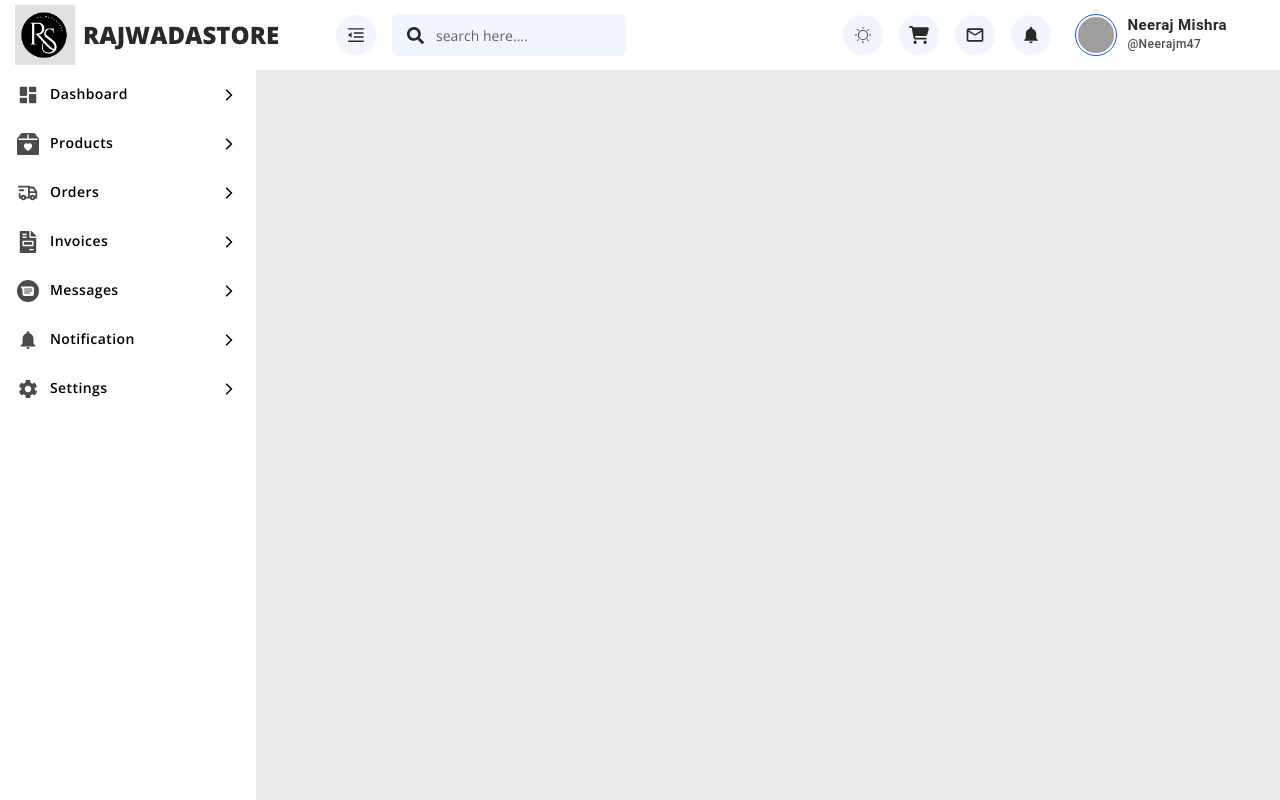
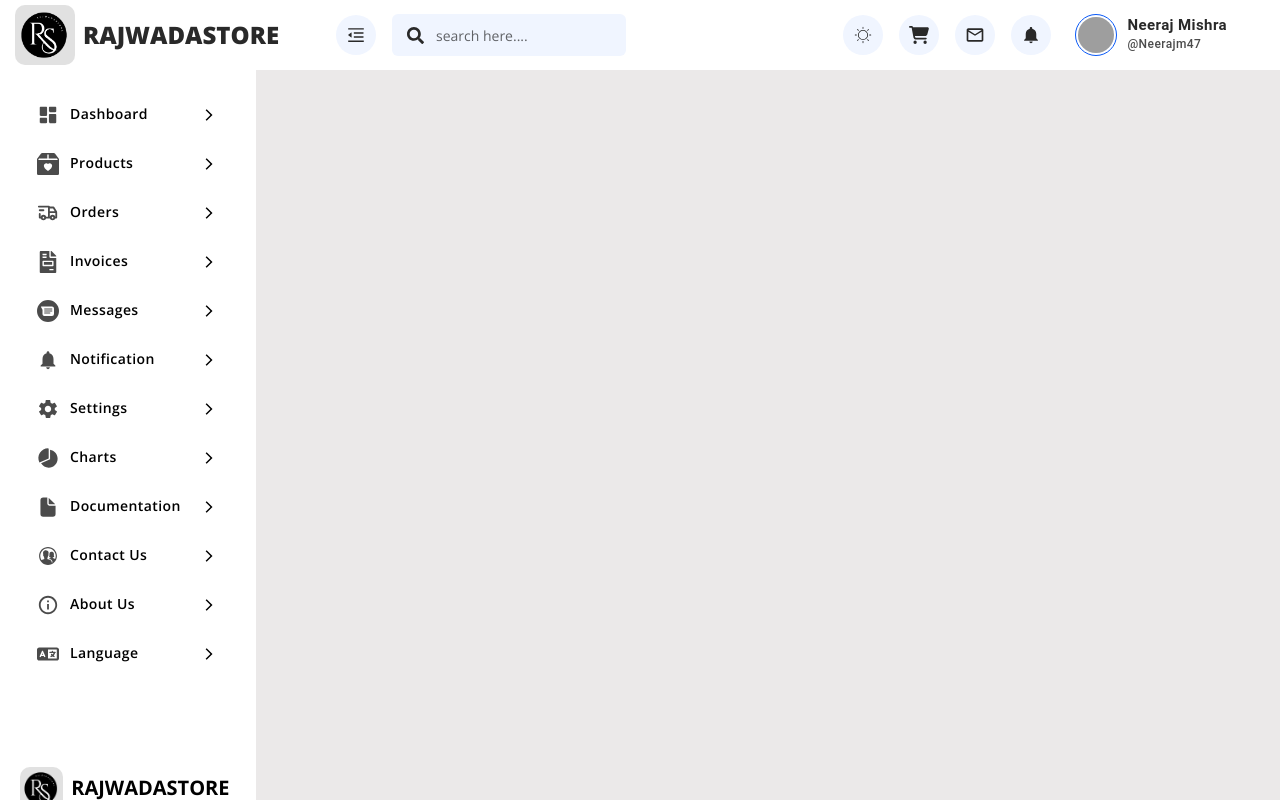
Before and after one commit to mishra-naveen-dev/admin_Dashboard, a React (Create React App) app: page / in a window 1280 px wide. Built offline with nearby package versions, Linux system fonts and the light colour scheme; grey boxes are pictures that could not be loaded.

Commit message:
sidebar features

```diff
--- a/src/App.css
+++ b/src/App.css
@@ -49,6 +49,7 @@ header .logo {
 
 header .logo img {
   width: 60px;
+  border-radius: 10px !important;
 }
 
 header .logo span {
--- a/src/components/SideBar/SideBar.css
+++ b/src/components/SideBar/SideBar.css
@@ -1,11 +1,53 @@
+.main .sidebarWrapper .sidebar {
+  display: flex;
+  flex-direction: column;
+  align-items: center;
+  padding: 20px;
+  padding-bottom: 20px !important;
+  overflow-x: auto; /* Enables horizontal scrolling */
+  white-space: nowrap; /* Prevents line breaks */
+  justify-content: space-between; /* Distributes space between items */
+  height: 100vh; /* Full height of the viewport */
+}
+
+.main .sidebarWrapper .sidebar .sidebar-logo {
+  display: flex;
+  align-items: center;
+  justify-content: center;
+  margin-top: auto; /* Pushes the logo to the bottom */
+  padding: 20px 0; /* Adds padding around the logo */
+}
+
+.main .sidebarWrapper .sidebar .sidebar-logo {
+  display: flex;
+  align-items: center;
+  justify-content: center;
+  margin-bottom: 20px;
+}
+
+.main .sidebarWrapper .sidebar .sidebar-logo img {
+  max-width: 20%; /* Decrease the width */
+  height: auto;
+  border-radius: 10px;
+}
+.main .sidebarWrapper .sidebar .sidebar-logo span {
+  text-decoration: none;
+  color: #000;
+  font-size: 20px !important;
+  font-weight: bold;
+}
 .main .sidebarWrapper .sidebar ul {
+  width: 100%;
   margin-bottom: 0px !important;
   padding-left: 0px;
 }
+
 .main .sidebarWrapper .sidebar ul li {
   list-style: none;
 }
+
 .main .sidebarWrapper .sidebar ul li button {
+  width: 100%;
   color: #000;
   text-align: left;
   justify-content: left;
--- a/src/components/SideBar/index.js
+++ b/src/components/SideBar/index.js
@@ -1,4 +1,10 @@
+import React, { useState } from "react";
 import Button from "@mui/material/Button";
+import Menu from "@mui/material/Menu";
+import MenuItem from "@mui/material/MenuItem";
+import { Link } from "react-router-dom";
+import logo from "../../assets/logo.webp";
+import "../../App.css";
 
 //icon
 import { RiDashboardFill } from "react-icons/ri";
@@ -9,13 +15,30 @@ import { IoMdSettings } from "react-icons/io";
 import { MdNotifications } from "react-icons/md";
 import { SiGooglemessages } from "react-icons/si";
 import { FaFileInvoice } from "react-icons/fa";
+import { IoIosContacts } from "react-icons/io";
+import { IoDocument } from "react-icons/io5";
+import { IoPieChartSharp } from "react-icons/io5";
+import { FaLanguage } from "react-icons/fa6";
+import { MdOutlineInfo } from "react-icons/md";
 
 const SideBar = () => {
+  const [anchorEl, setAnchorEl] = useState(null);
+  const open = Boolean(anchorEl);
+
+  const handleClick = (event) => {
+    setAnchorEl(event.currentTarget);
+  };
+
+  const handleClose = () => {
+    setAnchorEl(null);
+  };
+
   return (
     <>
       <div className="sidebar">
         <ul>
           <li>
+            <Link to="/dashboard">
               <Button className="w-100">
                 <span className="icon">
                   <RiDashboardFill />
@@ -25,8 +48,10 @@ const SideBar = () => {
                   <MdArrowForwardIos />
                 </span>
               </Button>
+            </Link>
           </li>
           <li>
+            <Link to="/products">
               <Button className="w-100">
                 <span className="icon">
                   <BsFillBox2HeartFill />
@@ -36,8 +61,10 @@ const SideBar = () => {
                   <MdArrowForwardIos />
                 </span>
               </Button>
+            </Link>
           </li>
           <li>
+            <Link to="/orders">
               <Button className="w-100">
                 <span className="icon">
                   <TbTruckDelivery />
@@ -47,8 +74,10 @@ const SideBar = () => {
                   <MdArrowForwardIos />
                 </span>
               </Button>
+            </Link>
           </li>
           <li>
+            <Link to="/invoices">
               <Button className="w-100">
                 <span className="icon">
                   <FaFileInvoice />
@@ -58,8 +87,10 @@ const SideBar = () => {
                   <MdArrowForwardIos />
                 </span>
               </Button>
+            </Link>
           </li>
           <li>
+            <Link to="/messages">
               <Button className="w-100">
                 <span className="icon">
                   <SiGooglemessages />
@@ -69,8 +100,10 @@ const SideBar = () => {
                   <MdArrowForwardIos />
                 </span>
               </Button>
+            </Link>
           </li>
           <li>
+            <Link to="/notifications">
               <Button className="w-100">
                 <span className="icon">
                   <MdNotifications />
@@ -80,8 +113,10 @@ const SideBar = () => {
                   <MdArrowForwardIos />
                 </span>
               </Button>
+            </Link>
           </li>
           <li>
+            <Link to="/settings">
               <Button className="w-100">
                 <span className="icon">
                   <IoMdSettings />
@@ -91,10 +126,94 @@ const SideBar = () => {
                   <MdArrowForwardIos />
                 </span>
               </Button>
+            </Link>
+          </li>
+          <li>
+            <Link to="/charts">
+              <Button className="w-100">
+                <span className="icon">
+                  <IoPieChartSharp />
+                </span>
+                Charts
+                <span className="arrow">
+                  <MdArrowForwardIos />
+                </span>
+              </Button>
+            </Link>
+          </li>
+          <li>
+            <Link to="/documentation">
+              <Button className="w-100">
+                <span className="icon">
+                  <IoDocument />
+                </span>
+                Documentation
+                <span className="arrow">
+                  <MdArrowForwardIos />
+                </span>
+              </Button>
+            </Link>
+          </li>
+          <li>
+            <Link to="/contact">
+              <Button className="w-100">
+                <span className="icon">
+                  <IoIosContacts />
+                </span>
+                Contact Us
+                <span className="arrow">
+                  <MdArrowForwardIos />
+                </span>
+              </Button>
+            </Link>
+          </li>
+          <li>
+            <Link to="/about">
+              <Button className="w-100">
+                <span className="icon">
+                  <MdOutlineInfo />
+                </span>
+                About us
+                <span className="arrow">
+                  <MdArrowForwardIos />
+                </span>
+              </Button>
+            </Link>
+          </li>
+          <li>
+            <Button className="w-100" onClick={handleClick}>
+              <span className="icon">
+                <FaLanguage />
+              </span>
+              Language
+              <span className="arrow">
+                <MdArrowForwardIos />
+              </span>
+            </Button>
+            <Menu
+              anchorEl={anchorEl}
+              open={open}
+              onClose={handleClose}
+              MenuListProps={{
+                "aria-labelledby": "basic-button",
+              }}
+            >
+              <MenuItem onClick={handleClose}>English</MenuItem>
+              <MenuItem onClick={handleClose}>Spanish</MenuItem>
+              <MenuItem onClick={handleClose}>French</MenuItem>
+              <MenuItem onClick={handleClose}>German</MenuItem>
+            </Menu>
           </li>
         </ul>
+        <div className="sidebar-logo">
+          <Link to={"/"} className="d-flex align-items-center logo">
+            <img src={logo} alt="402" />
+            <span className="ml-2">RAJWADASTORE</span>
+          </Link>
+        </div>
       </div>
     </>
   );
 };
+
 export default SideBar;
```
Lines whose indentation alone changed are shown as unchanged.
